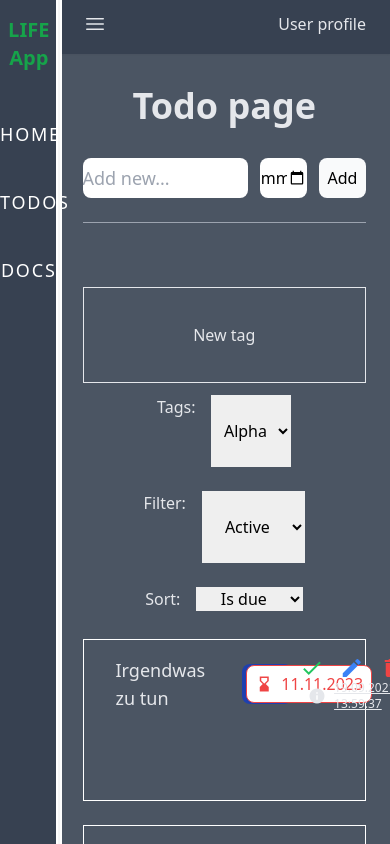
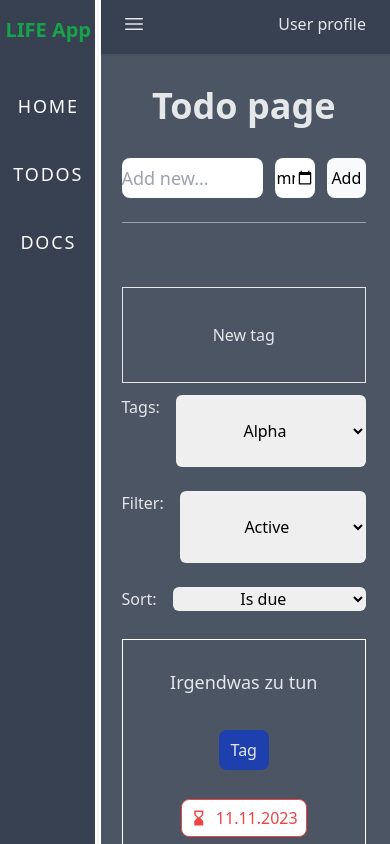
Before and after one commit to akletini/LIFE-frontend, a Nuxt app: page /todos in a window 390 px wide. Shown: the top 844 px of the page. Built offline with nearby package versions, Linux system fonts and the light colour scheme.

Commit message:
Responsive Todo list view

```diff
--- a/assets/css/tailwind.css
+++ b/assets/css/tailwind.css
@@ -16,7 +16,11 @@ body {
     @apply mb-2 text-lg text-white uppercase tracking-widest text-center hover:text-green-600 hover:shadow-lg;
   }
 
+  .filter-dropdown {
+    @apply text-black text-center rounded-md flex flex-grow lg:flex-none lg:flex-grow-0;
+  }
+
   .todo-entry {
-    @apply grid grid-cols-7 grid-rows-2 lg:grid-rows-1 gap-4 rounded-none border border-white border-spacing-y-12 mb-6 px-4;
+    @apply grid grid-cols-1 grid-rows-4 sm:grid-cols-3 sm:grid-rows-2 lg:grid-cols-7 lg:grid-rows-1 gap-4 rounded-none border border-white mb-6 px-4;
   }
 }
--- a/layouts/default.vue
+++ b/layouts/default.vue
@@ -11,7 +11,7 @@
         />
       </Transition>
       <div
-        class="resizer"
+        class="resizer flex"
         v-if="isSidebarOpen"
         @linkClicked="toggleSidebar"
         @mousedown="onMouseDown"
@@ -27,7 +27,7 @@
           width: 100 - resizeValue + '%',
         }"
       >
-        <header class="shadow-sm bg-gray-700">
+        <header class="shadow-sm bg-gray-700 min-w-full">
           <nav class="p-3 flex justify-between px-6">
             <div>
               <div v-if="!isSidebarOpen">
@@ -66,8 +66,10 @@
 
 <script setup>
 import { ref } from "vue";
+const deviceType = useDevice();
+
 let isSidebarOpen = ref(true);
-let resizeValue = ref(15);
+let resizeValue = ref(deviceType.isMobileOrTablet ? 25 : 20);
 
 function toggleSidebar() {
   isSidebarOpen.value = !isSidebarOpen.value;
@@ -111,13 +113,11 @@ function onMouseMove(e) {
 }
 
 .resizer {
-  height: 100vh;
+  height: calc(100%);
   width: 6px;
   background: #fff;
   transform: translateX(-3px);
   position: absolute;
-  top: 0;
-  z-index: 1;
   cursor: ew-resize;
 }
 
@@ -128,7 +128,7 @@ function onMouseMove(e) {
   left: 50%;
   transform: translateX(-50%);
   width: 1px;
-  height: 100%;
+  min-height: 100%;
   background-color: #eee;
   transition: background-color 250ms, box-shadow 250ms;
 }
--- a/nuxt.config.ts
+++ b/nuxt.config.ts
@@ -3,7 +3,7 @@ export default defineNuxtConfig({
     build: {
         transpile: ['@headlessui/vue', '@headlessui/tailwindcss']
     },
-    modules: ['@nuxtjs/tailwindcss'],
+    modules: ['@nuxtjs/tailwindcss', '@nuxtjs/device'],
     app: {
         head: {
             title: "LIFE",
--- a/package.json
+++ b/package.json
@@ -13,6 +13,7 @@
   },
   "dependencies": {
     "@headlessui/tailwindcss": "^0.1.2",
-    "@headlessui/vue": "^1.7.7"
+    "@headlessui/vue": "^1.7.7",
+    "@nuxtjs/device": "^3.0.0"
   }
 }
--- a/pages/todos/index.vue
+++ b/pages/todos/index.vue
@@ -22,37 +22,43 @@
       <div
         class="grid grid-cols-1 grid-rows-8 md:mb-6 lg:grid-cols-4 lg:grid-rows-1 xl:grid-cols-6 2xl:grid-cols-8"
       >
-        <div
-          class="xl:col-span-2 xl:row-start-1 xl:row-end-1 2xl:col-span-4"
-        ></div>
+        <div class="xl:col-span-2 xl:row-start-1 xl:row-end-1 2xl:col-span-4">
+          <!-- empty div for spacing -->
+        </div>
         <button class="border row-span-2 py-3 lg:row-start-1 lg:row-end-1">
           New tag
         </button>
         <div
-          class="flex gap-4 row-span-2 lg:row-start-1 lg:row-end-1 row py-3 justify-center"
+          class="flex gap-4 row-span-2 lg:row-start-1 lg:row-end-1 py-3 justify-left lg:justify-center"
         >
-          <p>Tags:</p>
-          <select class="text-black text-center" v-model="tagSelection">
+          <p>
+            Tags:
+          </p>
+          <select class="filter-dropdown" v-model="tagSelection">
             <option value="alpha">Alpha</option>
             <option value="beta">Beta</option>
             <option value="gamma">Gamma</option>
           </select>
         </div>
         <div
-          class="flex gap-4 row-span-2 py-3 justify-center lg:row-start-1 lg:row-end-1"
+          class="flex gap-4 row-span-2 py-3 justify-left lg:row-start-1 lg:row-end-1 lg:justify-center"
         >
-          <p>Filter:</p>
-          <select class="text-black text-center" v-model="filterSelection">
+          <p>
+            Filter:
+          </p>
+          <select class="filter-dropdown" v-model="filterSelection">
             <option value="active">Active</option>
             <option value="completed">Completed</option>
             <option value="due">Is due</option>
           </select>
         </div>
         <div
-          class="flex gap-4 row-span-2 py-3 justify-center lg:row-start-1 lg:row-end-1"
+          class="flex gap-4 row-span-2 py-3 justify-center lg:row-start-1 lg:row-end-1 lg:justify-center"
         >
-          <p>Sort:</p>
-          <select class="text-black text-center" v-model="sortSelection">
+          <p>
+            Sort:
+          </p>
+          <select class="filter-dropdown" v-model="sortSelection">
             <option value="added">Added date</option>
             <option value="due">Is due</option>
           </select>
@@ -62,20 +68,28 @@
       <!-- Todo list -->
       <div class="py-4">
         <ul class="todo-entry">
-          <li class="flex items-center text-lg px-8 col-span-4">
+          <li
+            class="flex items-center text-lg justify-center sm:justify-start px-8 sm:col-span-4"
+          >
             Irgendwas zu tun
           </li>
-          <li class="text-center flex items-center justify-center">
+          <li
+            class="row-start-2 row-end-2 col-start-1 col-end-1 text-center flex items-center justify-center lg:row-span-1 lg:row-start-1 lg-row-end-1 lg:col-start-5 lg:col-end-5"
+          >
             <span class="rounded-lg py-2 px-3 bg-blue-800">Tag</span>
           </li>
-          <li class="flex items-center justify-center">
+          <li
+            class="flex items-center justify-center row-start-3 row-end-3 sm:row-start-2 sm:row-end-2 sm:col-start-2 sm:col-end-2 lg:row-span-1 lg:row-start-1 lg-row-end-1 lg:col-start-6 lg:col-end-6"
+          >
             <span
               class="flex items-center gap-2 border rounded-lg text-center py-1 px-2 bg-white text-red-500 border-red-500"
               ><i class="material-icons text-lg">hourglass_bottom</i>
               <p class="">11.11.2023</p></span
             >
           </li>
-          <li class="">
+          <li
+            class="sm:col-start-3 sm:col-end-3 row-start-4 row-end-4 sm:row-start-2 sm:row-end-2 lg:row-start-1 lg-row-end-1 lg:col-start-7 lg:col-end-7"
+          >
             <div class="flex justify-center gap-4 px-2">
               <i class="material-icons text-green-500">done</i>
               <i class="material-icons text-blue-500">edit</i>
```
Also changed, not shown: 1 other file (tests, documents, lock files or other folders).
